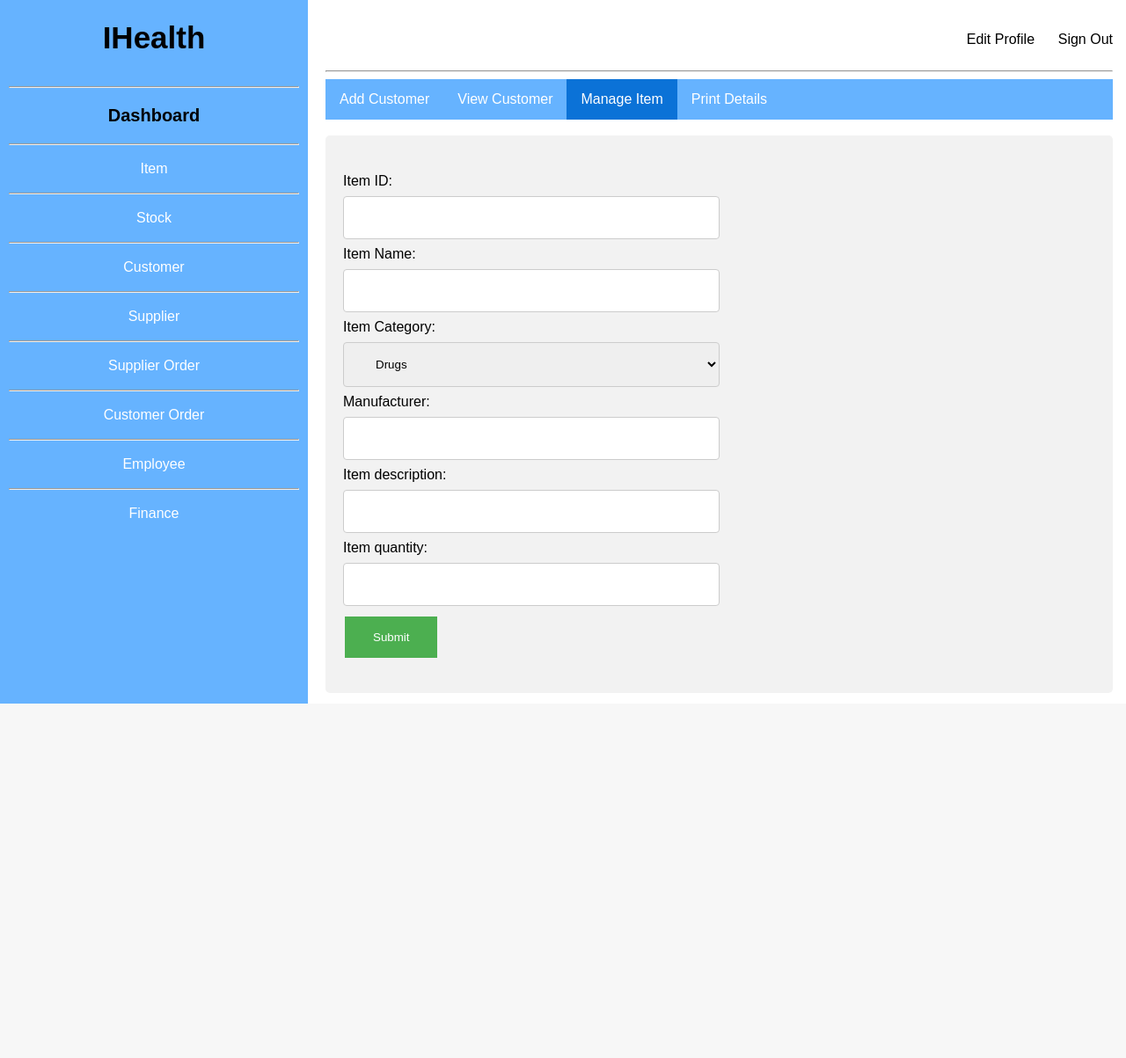
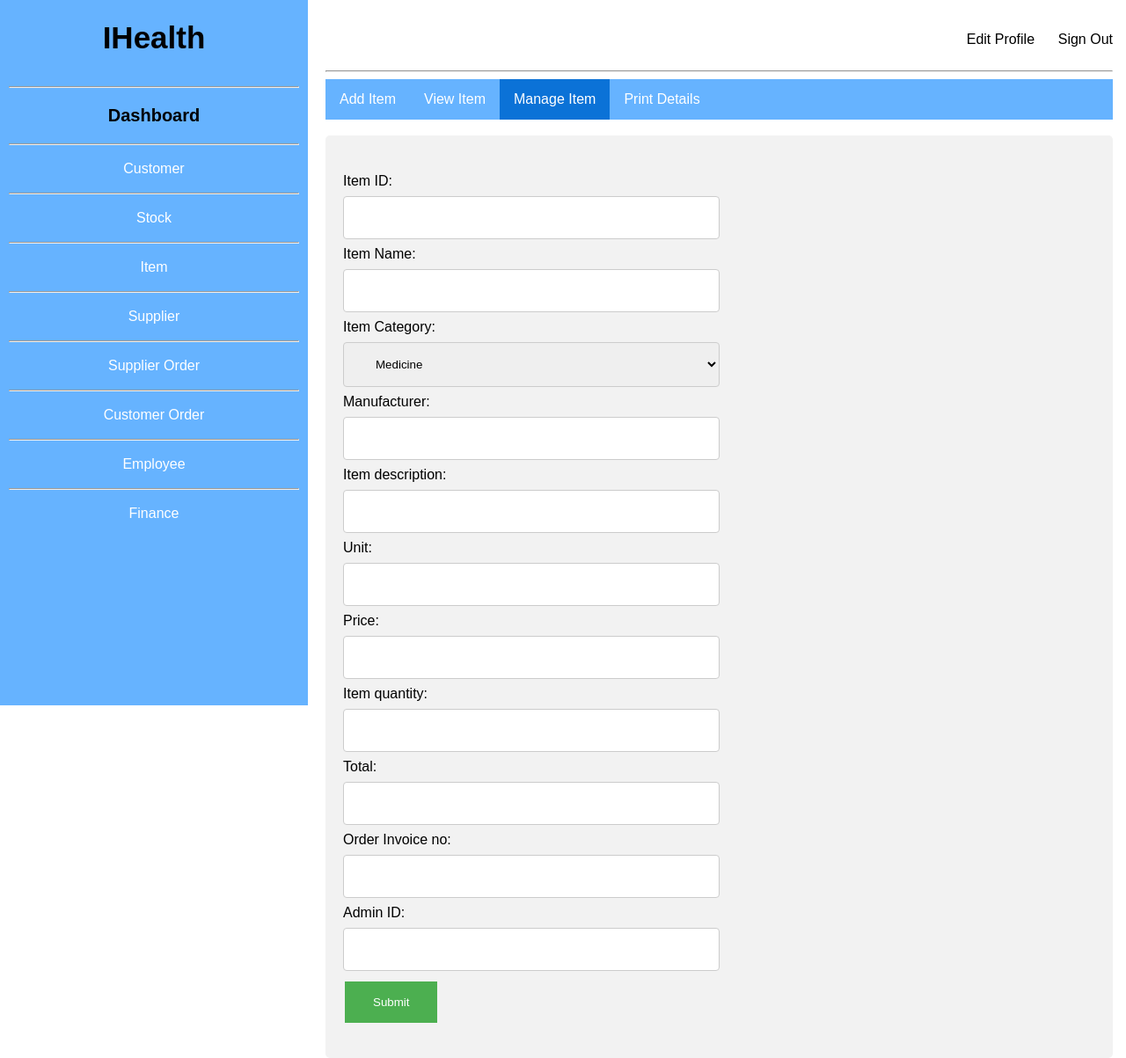
Before and after one commit to DanuTJ/GroupProject, a PHP site: page /Item/updated.php?itemid=1 in a window 1280 px wide. Shown: the whole page at 88% size. Before the commit the page ends 800 px from the top, so only its background shows below. Run offline with PHP 8.4, Linux system fonts and the light colour scheme; data that the repository does not hold is empty.

Commit message:
Item part modified

```diff
--- a/Item/PrintDetails.php
+++ b/Item/PrintDetails.php
@@ -20,9 +20,9 @@
 		<hr></center>
   	</div>
 	<div class="row">
-  		<center><a href="#">Item</a><hr>
+  		<center><a href="#">Customer</a><hr>
 		<a href="#">Stock</a><hr>
-		<a href="#">Customer</a><hr>
+		<a href="#">Item</a><hr>
 		<a href="#">Supplier</a><hr>
 		<a href="#">Supplier Order</a><hr>
 		<a href="#">Customer Order</a><hr>
--- a/Item/updated.php
+++ b/Item/updated.php
@@ -1,7 +1,7 @@
 <?php
 include_once 'connection.php';
 if(count($_POST)>0) {
-mysqli_query($conn,"UPDATE details set itemid='" . $_POST['itemid'] . "', itemname='" . $_POST['itemname'] . "', category='" . $_POST['category'] . "', manufacturer='" . $_POST['manufacturer'] . "', ides='" . $_POST['ides'] . "' ,iquantity='" . $_POST['iquantity'] . "' WHERE itemid='" . $_POST['itemid'] . "'");
+mysqli_query($conn,"UPDATE details set itemid='" . $_POST['itemid'] . "', itemname='" . $_POST['itemname'] . "', category='" . $_POST['category'] . "', manufacturer='" . $_POST['manufacturer'] . "', ides='" . $_POST['ides'] . "', unit='" .$_POST['unit'] ."', price='" . $_POST[price] ."' ,iquantity='" . $_POST['iquantity'] . "', total='" .$_POST[total] ."' ,invoice='" . $_POST['invoice'] . "' ,adminid='" . $_POST['adminid'] . "' WHERE itemid='" . $_POST['itemid'] . "'");
 $message = "Record Modified Successfully";
 }
 $result = mysqli_query($conn,"SELECT * FROM details WHERE itemid='" . $_GET['itemid'] . "'");
@@ -23,9 +23,9 @@
 		<hr></center>
   	</div>
 	<div class="row">
-  		<center><a href="#">Item</a><hr>
+  		<center><a href="#">Customer</a><hr>
 		<a href="#">Stock</a><hr>
-		<a href="#">Customer</a><hr>
+		<a href="#">Item</a><hr>
 		<a href="#">Supplier</a><hr>
 		<a href="#">Supplier Order</a><hr>
 		<a href="#">Customer Order</a><hr>
@@ -49,8 +49,8 @@
   	<br>
   	<div class="row" style="margin-top: -18px;">
   		<ul>
-		  <li><a href="AddItemDetails.php">Add Customer</a></li>
-		  <li><a href="ViewItem.php">View Customer</a></li>
+		  <li><a href="AddItemDetails.php">Add Item</a></li>
+		  <li><a href="ViewItem.php">View Item</a></li>
 		  <li><a class="active" href="ManageItem.php">Manage Item</a></li>
 		  <li><a href="PrintDetails.php">Print Details</a></li>
 		</ul>
@@ -72,7 +72,7 @@
 		<br>
 		Item Category:<br>
 		<select id="category" name="category">
-			<option value="<?php echo $row['category']; ?>">Drugs</option>
+			<option value="<?php echo $row['category']; ?>">Medicine</option>
 			<option value="<?php echo $row['category']; ?>">Personal hygiene</option>
 			<option value="<?php echo $row['category']; ?>">Skincare</option>
 			<option value="<?php echo $row['category']; ?>">Diet and Nutrition</option>
@@ -85,8 +85,23 @@
 		Item description:<br>
 		<input type="text" name="ides" class="txtField" value="<?php echo $row['ides']; ?>">
 		<br>
+		Unit:<br>
+		<input type="text" name="unit" class="txtField" value="<?php echo $row['unit']; ?>">
+		<br>
+		Price:<br>
+		<input type="text" name="price" class="txtField" value="<?php echo $row['price']; ?>">
+		<br>
 		Item quantity:<br>
 		<input type="text" name="iquantity" class="txtField" value="<?php echo $row['iquantity']; ?>">
+		<br>
+		Total:<br>
+		<input type="text" name="total" class="txtField" value="<?php echo $row['total']; ?>">
+		<br>
+		Order Invoice no:<br>
+		<input type="text" name="invoice" class="txtField" value="<?php echo $row['invoice']; ?>">
+		<br>
+		Admin ID:<br>
+		<input type="text" name="adminid" class="txtField" value="<?php echo $row['adminid']; ?>">
 		<br>
 		<input type="submit" name="submit" value="Submit" class="buttom">
 
```
Also changed, not shown: Item/AddItemDetails.php (+18 -3 lines), Item/ManageItem.php (+13 -3 lines), Item/ViewItem.php (+13 -2 lines), Item/insert.php (+10 -3 lines).
